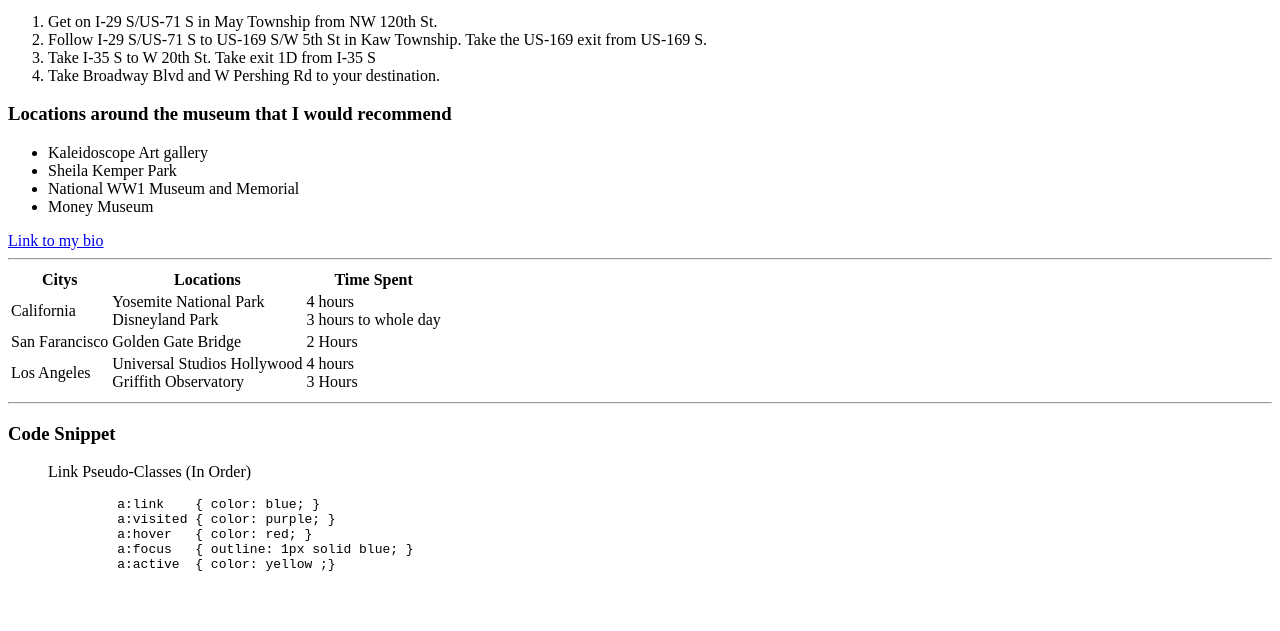
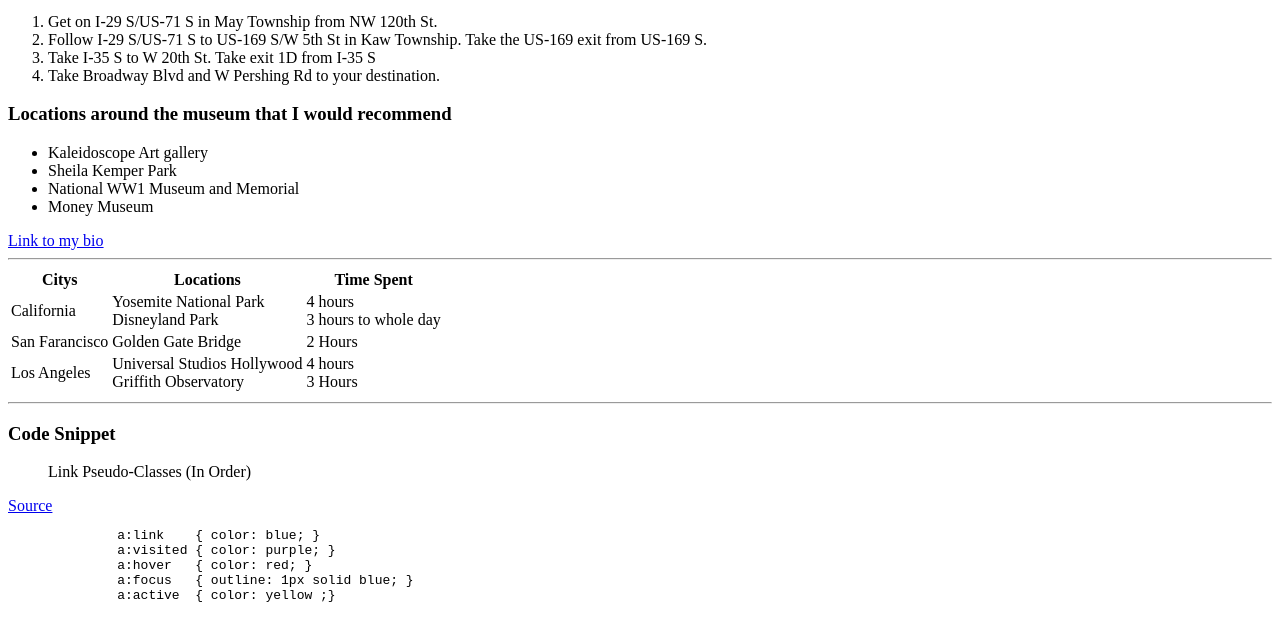
Before and after one commit to 44-563-Web-Apps-F22/44563-webapps-assignment-3-DhruvaTejaSamala, a plain HTML site: page index.html in a window 1280 px wide. Shown: the part 343-974 px from the top of the page. Before the commit the page ends 943 px from the top, so only its background shows below. Drawn offline with Linux system fonts and the light colour scheme.

Commit message:
added source link for the code snippet

```diff
--- a/index.html
+++ b/index.html
@@ -62,6 +62,7 @@
 
             <h3>Code Snippet</h3>
             <blockquote cite"https://stackoverflow.com/questions/30392863/whats-the-point-of-the-link-pseudo-class">Link Pseudo-Classes (In Order)</blockquote >
+              <a href="https://stackoverflow.com/questions/30392863/whats-the-point-of-the-link-pseudo-class">Source</a>
             <pre>
               a:link    { color: blue; }
               a:visited { color: purple; }
```
